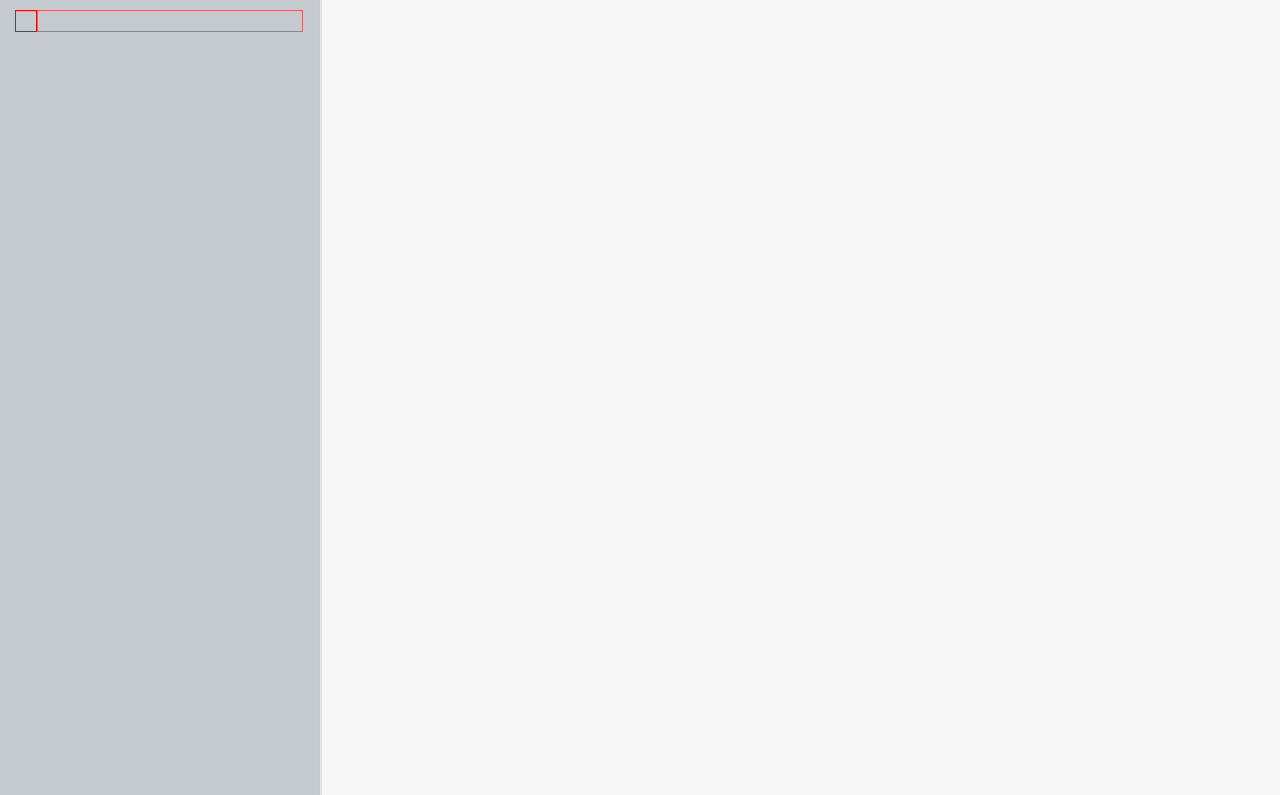
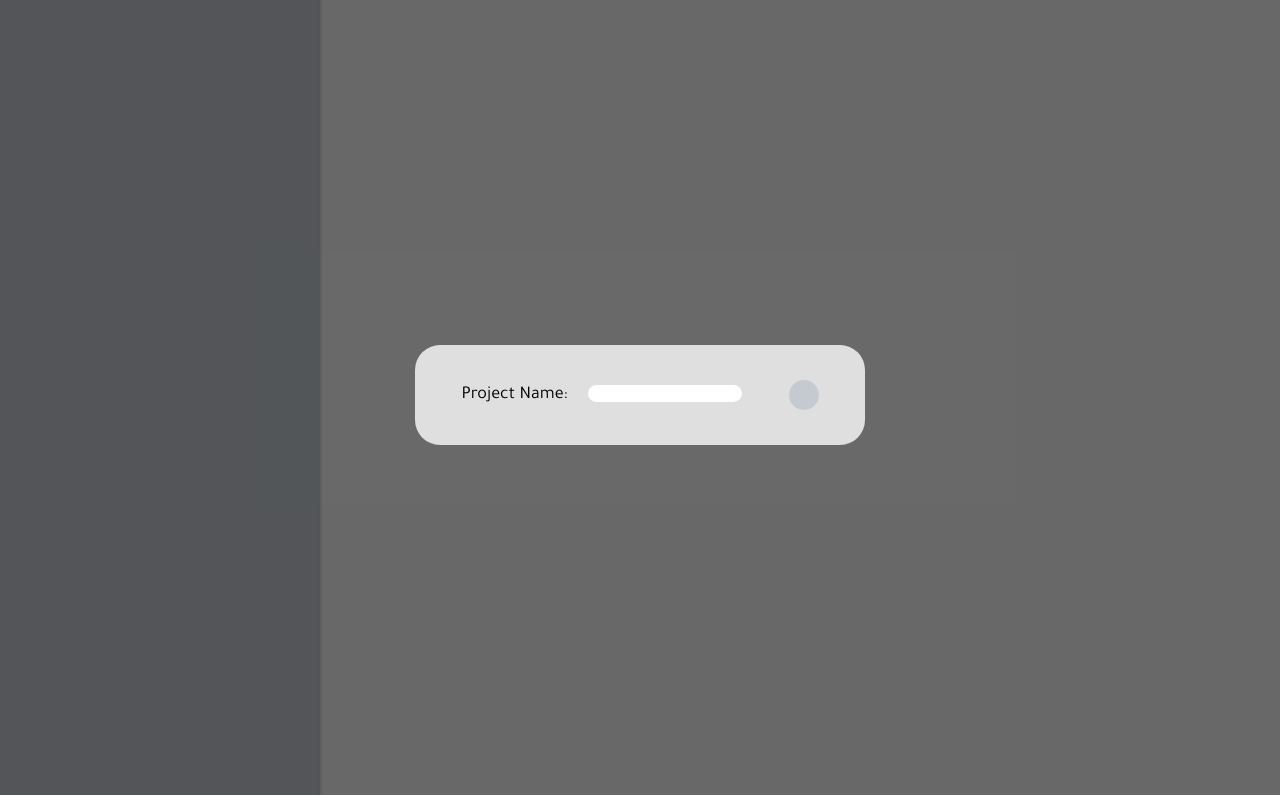
Before and after one commit to CheyenneHawkins/todo, a website built with webpack: page dist/index.html in a window 1280 px wide. Both pictures are taken after a click on the element 1005 px from the left and 22 px from the top of the page. Shown: the part 50-845 px from the top of the page. Built offline with nearby package versions, Linux system fonts and the light colour scheme.

Commit message:
adds project popup entry

```diff
--- a/src/index.js
+++ b/src/index.js
@@ -1,19 +1,22 @@
 //returns object to add to project array
-import { addProject } from './makeproject.js';
+import { addProject, addButtonClick } from './makeproject.js';
 import { listProjects } from './listprojects.js';
 import { addTask } from './addtask.js';
+
+//holder for project name
+// const projectName = '';
 
 //holder for projects
 const projectArray = [];
 
 //test connection
-console.log("IT'S STILL LIVE AGAIN!!!");
+console.log("IT'S STILL LIVE AGAIN NOW!!!");
 
 //log initial array
 console.table(projectArray);
 
 const addButton = document.getElementById('additem');
-addButton.addEventListener('click', runShowArray);
+addButton.addEventListener('click', addButtonClick);
 
 function runShowArray(){
     console.table(projectArray);
@@ -23,6 +26,8 @@ function runShowArray(){
 
 }
 
+// runShowArray();
+
 //add project
 // projectArray.push(addProject());
 // projectArray.push(addProject());
--- a/src/listprojects.js
+++ b/src/listprojects.js
@@ -23,8 +23,8 @@ function listProjects(x){
             // x[i].tasks.push(`${i}`);
 
         //title and items values
-        projTitle.textContent = x[i].title;
-        projItems.textContent = x[i].items;
+        projTitle.textContent = 'ohoh';
+        projItems.textContent = 'ohoh';
 
         //append to project div
         projList.appendChild(projTitle);
--- a/src/makeproject.js
+++ b/src/makeproject.js
@@ -1,3 +1,86 @@
+
+    let projectName = '';
+
+function addButtonClick(){
+
+    function popUp(){
+        //find popup div
+        const pop = document.querySelector('#popup');
+
+        //make entry box
+        function getProjectInfo (){
+                let entryName ='';
+                //box
+                const entryBox = document.createElement('div');
+
+                //set attributes
+                entryBox.classList.add('popupbox');
+                entryBox.setAttribute('id', 'popupbox');
+
+                //append to popup div
+                pop.appendChild(entryBox);
+
+                const entryLabel = document.createElement('div');
+                entryLabel.classList.add('entrylabel');
+                entryLabel.setAttribute('id', 'entrylabel');
+                entryLabel.textContent = 'Project Name:'
+                entryBox.appendChild(entryLabel);
+
+                const entryInput = document.createElement('div');
+                entryInput.classList.add('entryinput');
+                entryInput.setAttribute('id', 'entryinput');
+                const entryField = document.createElement('input');
+                entryField.classList.add('entryfield');
+                entryField.setAttribute('id', 'entryfield');
+                entryInput.appendChild(entryField);
+                entryBox.appendChild(entryInput);
+                const entrySubmit = document.createElement('button');
+                entryBox.appendChild(entrySubmit);
+
+                entrySubmit.addEventListener('click', getName)
+
+                //grabs whatever is in entry field
+                function getName (){
+                    entryName = document.getElementById('entryfield')
+                    projectName = entryName.value;
+                    console.log(projectName);
+                    pop.innerHTML = '';
+                    pop.style.display = "none";
+                }
+
+                //exit popup function
+                function exitEntry (){
+                    pop.innerHTML = '';
+                    pop.style.display = "none";
+                    document.removeEventListener('keydown', event);
+
+                }
+                //listener to escape or enter popup
+                document.addEventListener('keydown', function(event){
+                    if(event.key === "Escape"){
+                        exitEntry();
+                    } else if (event.key === "Enter"){
+                        getName();
+                    }
+                })
+                return entryName.value;
+        };
+
+        const getProjectInfoFunc =  getProjectInfo();
+
+        getProjectInfoFunc;
+
+        pop.style.display = "grid";
+
+    };
+    const runPop = popUp();
+    runPop;
+
+}
+
+
+//HOW DO I GET entryName OUT OF THE OTHER FUNCTION?!!!
+
 function addProject(){
 
     console.log("MAKE PROJECT WORKS")
@@ -12,4 +95,4 @@ function addProject(){
     return projectHolder;
 }
 
-export {  addProject }
+export {  addProject, addButtonClick }
```
Also changed, not shown: dist/index.html, dist/main.js, dist/style.css, 1 other file.
